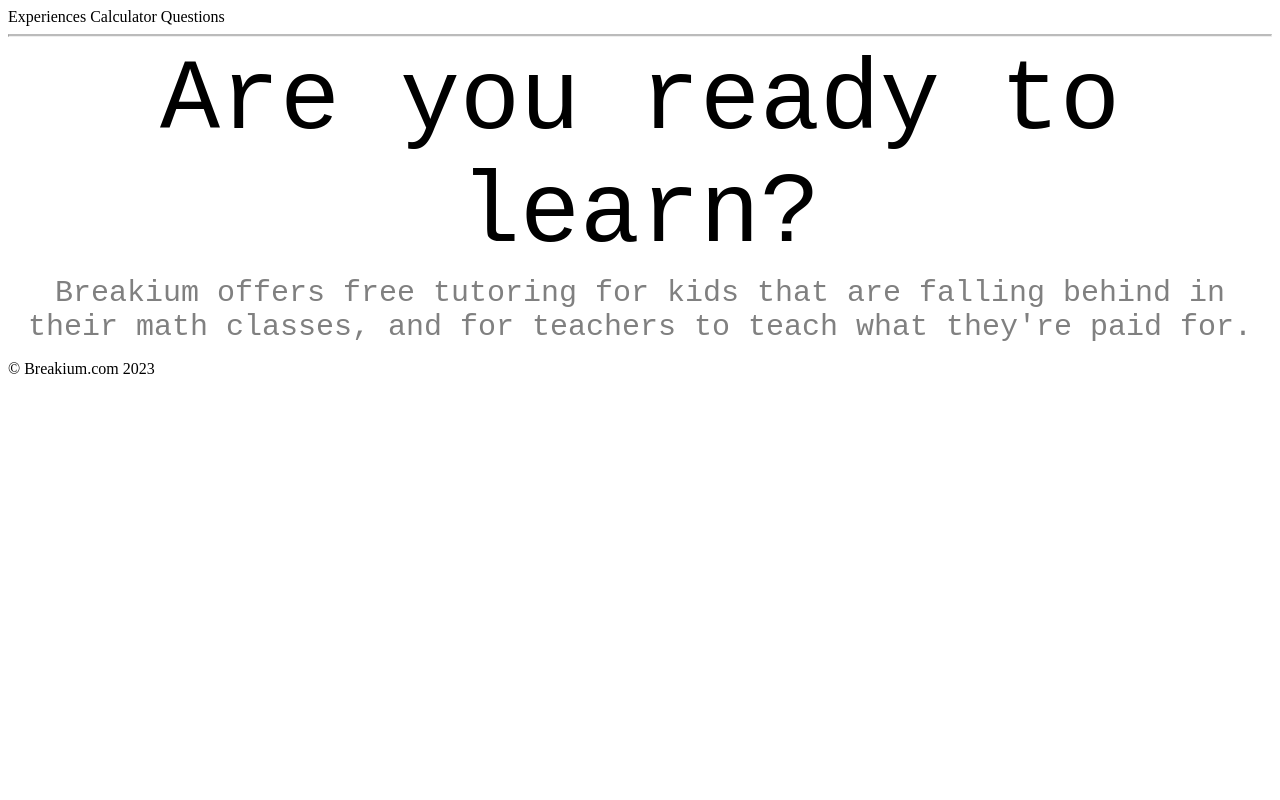
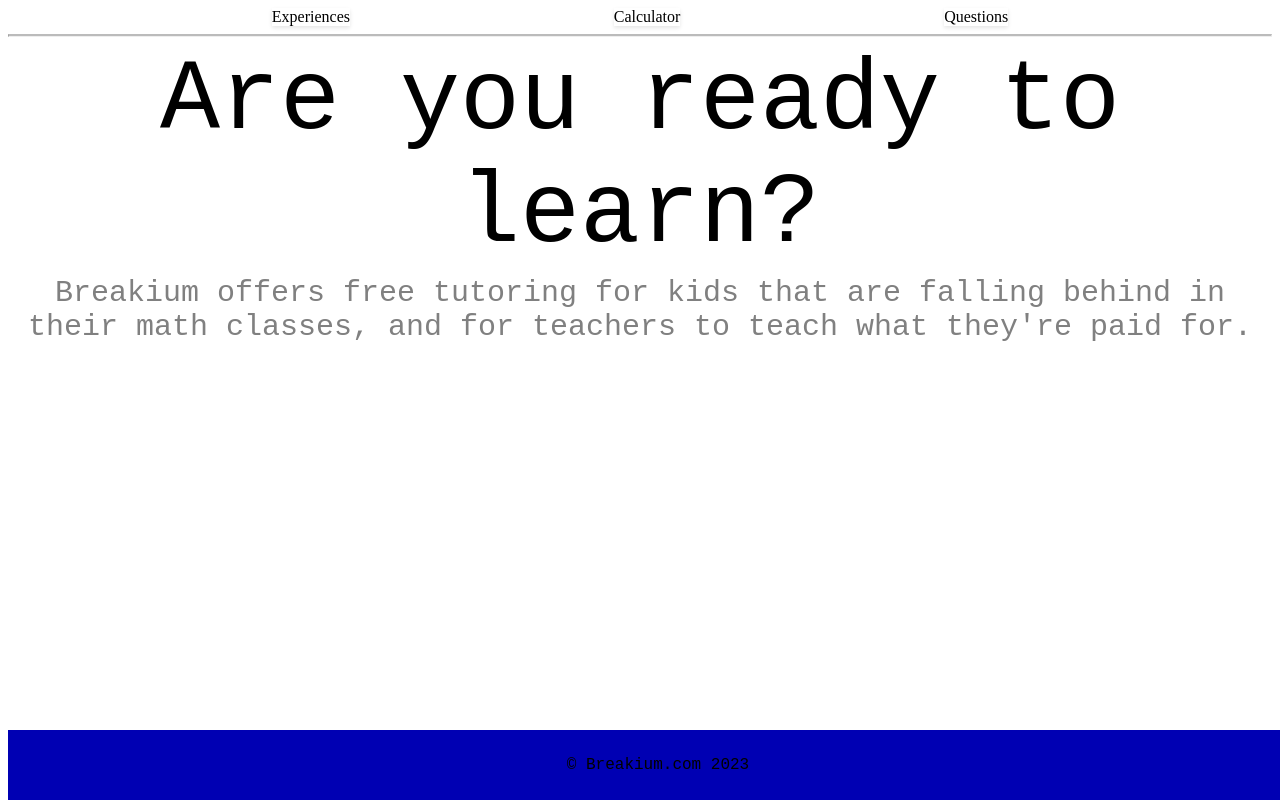
Before and after one commit to bachwebsite/TESTING, a plain HTML site: page index.html in a window 1280 px wide. Drawn offline with Linux system fonts and the light colour scheme.

Commit message:
Update style.css

```diff
--- a/style.css
+++ b/style.css
@@ -1,10 +1,10 @@
-#bottom-header {
+#bottom-header-bk {
   position: fixed;
   bottom: 0;
   width: 100%;
-  background-color: #0000b3; /* Set your desired background color */
-  padding: 10px; /* Adjust padding as needed */
-  text-align: center; /* Center the content if needed */
+  background-color: #0000b3;
+  padding: 10px;
+  text-align: center;
   font-family: 'JetBrains Mono', monospace;
 }
 .title-bk {
@@ -20,11 +20,12 @@
   text-align:center;
 }
 .header-bk {
-  display: inline-block;
+  display:flex;
+  justify-content: space-evenly;
 }
 .header-bk p {
-  display: inline; /* or inline-block */
-  margin: 0; /* to remove default margin */
+  margin: 0;
+  box-shadow: 0 2px 4px rgba(0, 0, 0, 0.1);
 }
 hr {
   border-top: 2px solid #bbb;
```
